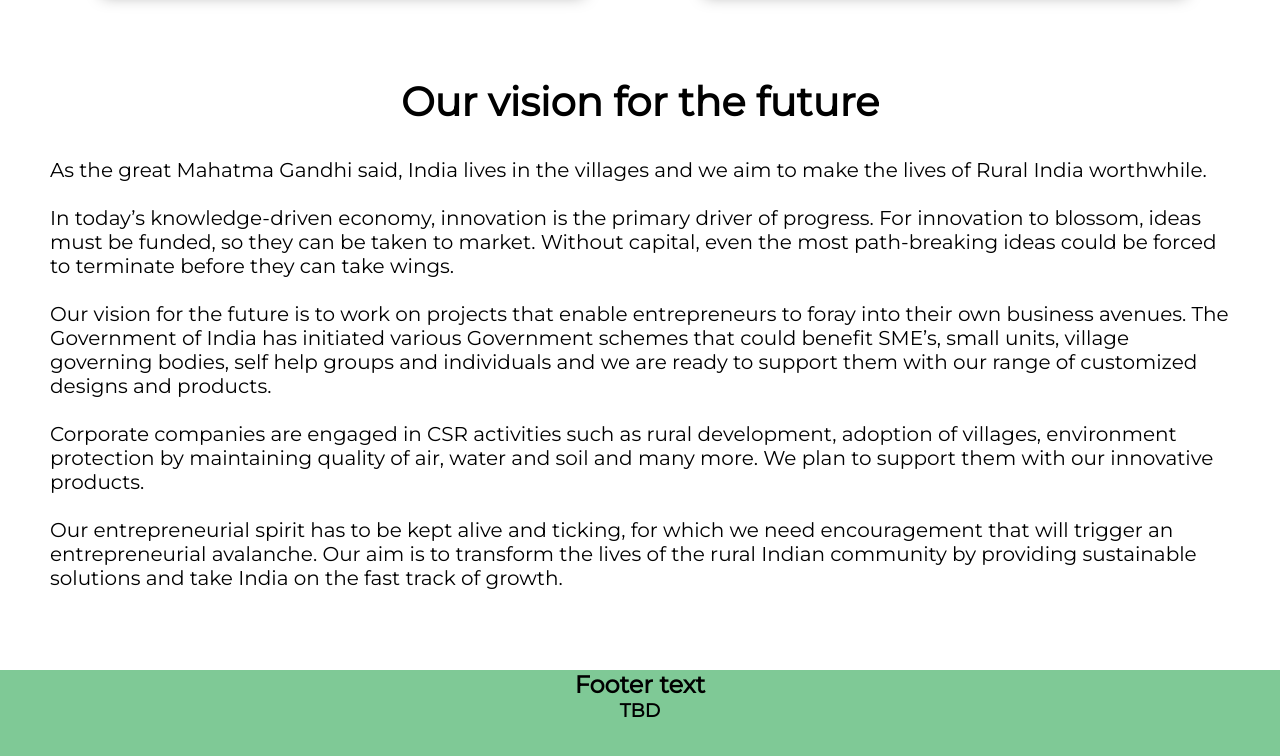
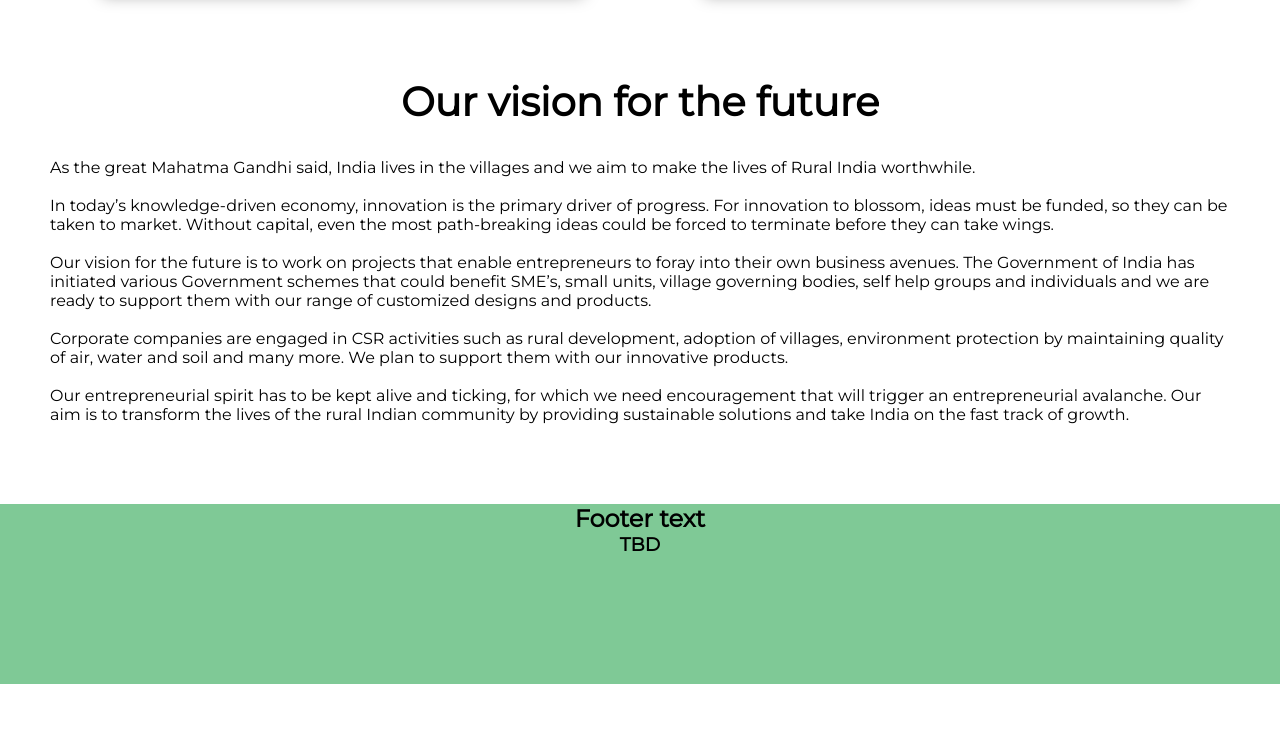
Before and after one commit to spamhws/Climber-Systems, a plain HTML site: page html/about.html in a window 1280 px wide. Shown: the part 3534-4290 px from the top of the page. After the commit the page ends 4218 px from the top, so only its background shows below. Drawn offline with Linux system fonts and the light colour scheme.

Commit message:
about us update 4

```diff
--- a/css/about.css
+++ b/css/about.css
@@ -309,7 +309,7 @@ body {
 }
 
 .future p {
-  font-size: 20px;
+  font-size: 16px;
 }
 
 /* mobile styling below */
--- a/css/style.css
+++ b/css/style.css
@@ -2,10 +2,10 @@
 *::before,
 *::after {
   box-sizing: border-box;
+  font-family: "Montserrat", Geneva, Tahoma, sans-serif;
 }
 
 body {
-  font-family: "Merriweather", serif;
   margin: 0;
   padding: 0;
 }
```
Also changed, not shown: index.html (+2 -2 lines).
